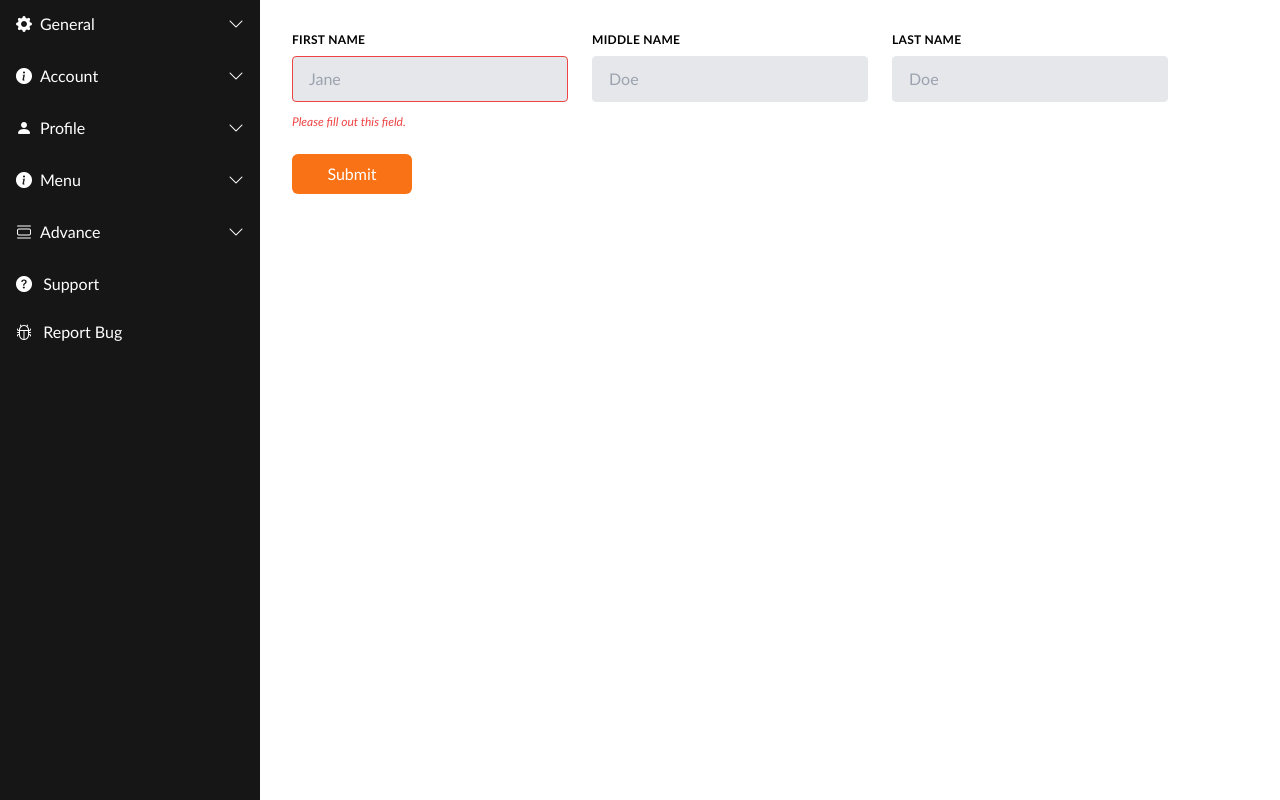
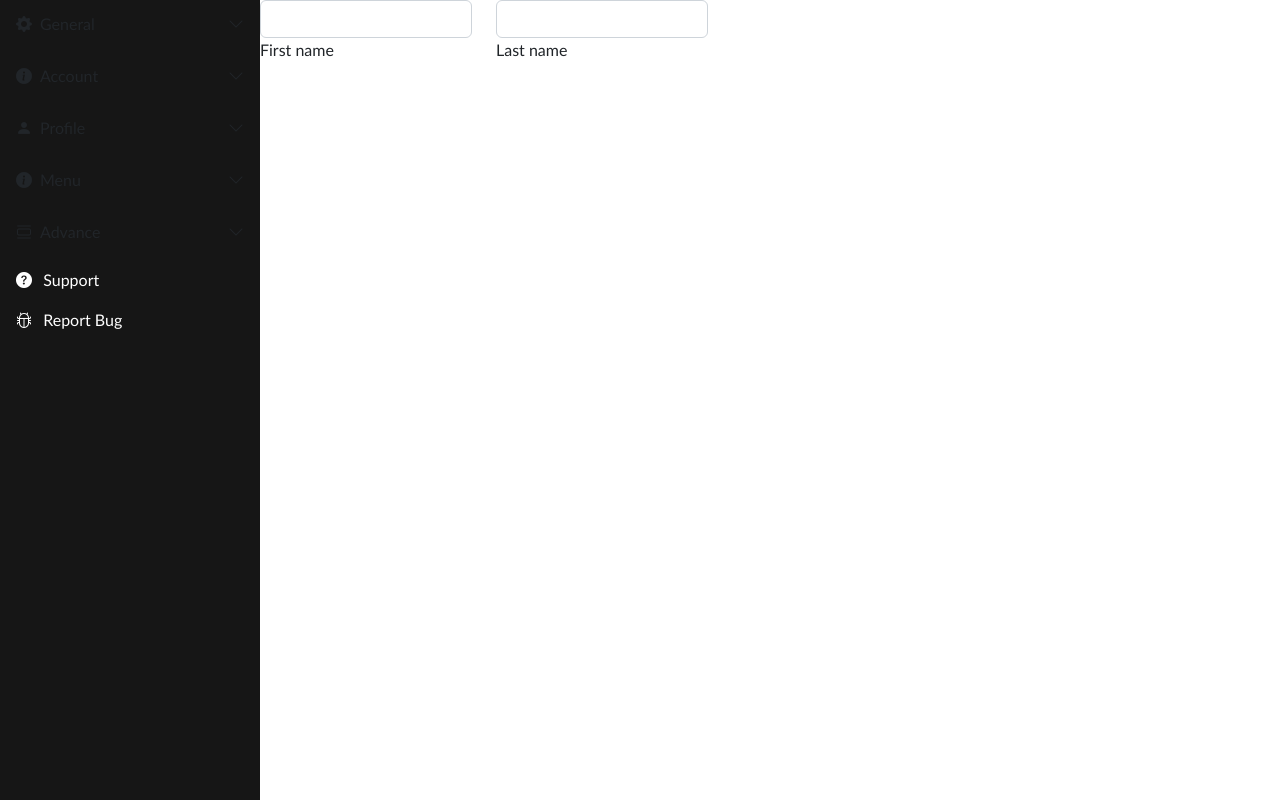
Before and after one commit to arlprogramming/ProjectCMS, a React (Vite) app in the folder arlcmsapp/: page /addemployee in a window 1280 px wide. Built offline with nearby package versions, Linux system fonts and the light colour scheme.

Commit message:
first commit

```diff
--- a/arlcmsapp/src/App.jsx
+++ b/arlcmsapp/src/App.jsx
@@ -23,7 +23,7 @@ export default function App() {
             <Routes>
               <Route path={"/"} element={<Home />} />
               <Route path="/addemployee" element={<AddEmployee />} />
-              <Route path="/addemployee" element={<ListEmployee />} />
+              <Route path="/listemployee" element={<ListEmployee />} />
             </Routes>
           </div>
         </div>
--- /dev/null
+++ b/arlcmsapp/src/Component/Firebase/firebaseConfig.js
@@ -0,0 +1,17 @@
+import { initializeApp } from "firebase/app";
+import { getFirestore } from "firebase/firestore";
+
+// Your web app's Firebase configuration
+const firebaseConfig = {
+  apiKey: "AIzaSyBIlBfXdkLvmVTd5ovjejEU1NAOiw0VZsQ",
+  authDomain: "arl-reactjs.firebaseapp.com",
+  projectId: "arl-reactjs",
+  storageBucket: "arl-reactjs.appspot.com",
+  messagingSenderId: "187149007691",
+  appId: "1:187149007691:web:4404cd30fd4851a86c86ce",
+};
+
+// Initialize Firebase
+const app = initializeApp(firebaseConfig);
+
+export const fireStore = getFirestore(app);
--- a/arlcmsapp/src/Component/Pages/AddEmployee/AddEmployee.jsx
+++ b/arlcmsapp/src/Component/Pages/AddEmployee/AddEmployee.jsx
@@ -1,79 +1,28 @@
 import React from "react";
+import { doc, setDoc } from "firebase/firestore";
+import { fireStore } from "../../Firebase/firebaseConfig";
 
 export default function AddEmployee() {
-  const handleSubmit = (e) => {
-    e.preventDefault();
-
-    let firstname = e.target.firstname.value;
-    let middlename = e.target.middlename.value;
-    let lastname = e.target.lastname.value;
-
-    e.target.firstname.value = "";
-    e.target.lastname.value = "";
-    e.target.middlename.value = "";
-
-    console.info(firstname, middlename, lastname);
-  };
   return (
-    <div className="containerr">
-      <form className="w-[full] max-w-lg" onSubmit={handleSubmit}>
-        <div className="w-[900px] flex -mx-3 mb-6 justify-between">
-          <div className="w-[full] md:w-1/2 px-3 mb-6 md:mb-0">
-            <label
-              className="block uppercase tracking-wide text-white-700 text-xs font-bold mb-2"
-              htmlFor="firstname"
-            >
-              First Name
-            </label>
-            <input
-              className="appearance-none block w-full bg-gray-200 text-gray-700 border border-red-500 rounded py-3 px-4 mb-3 leading-tight focus:outline-none focus:bg-white"
-              id="firstname"
-              type="text"
-              placeholder="Jane"
-            />
-            <p className="text-red-500 text-xs italic">
-              Please fill out this field.
-            </p>
+    <div>
+      <form>
+        <div class="row mb-4">
+          <div class="col">
+            <div class="form-outline">
+              <input type="text" id="form3Example1" class="form-control" />
+              <label class="form-label" for="form3Example1">
+                First name
+              </label>
+            </div>
           </div>
-
-          <div className="w-full md:w-1/2 px-3">
-            <label
-              className="block uppercase tracking-wide text-white-700 text-xs font-bold mb-2"
-              htmlFor="middlename"
-            >
-              Middle Name
-            </label>
-            <input
-              className="appearance-none block w-full bg-gray-200 text-gray-700 border border-gray-200 rounded py-3 px-4 leading-tight focus:outline-none focus:bg-white focus:border-gray-500"
-              id="middlename"
-              type="text"
-              placeholder="Doe"
-            />
+          <div class="col">
+            <div class="form-outline">
+              <input type="text" id="form3Example2" class="form-control" />
+              <label class="form-label" for="form3Example2">
+                Last name
+              </label>
+            </div>
           </div>
-
-          <div className="w-full md:w-1/2 px-3">
-            <label
-              className="block uppercase tracking-wide text-white-700 text-xs font-bold mb-2"
-              htmlFor="lastname"
-            >
-              Last Name
-            </label>
-            <input
-              className="appearance-none block w-full bg-gray-200 text-gray-700 border border-gray-200 rounded py-3 px-4 leading-tight focus:outline-none focus:bg-white focus:border-gray-500"
-              id="lastname"
-              type="text"
-              placeholder="Doe"
-            />
-          </div>
-        </div>
-
-        <div className="flex">
-          <button
-            className="bg-orange-500 rounded-md w-[120px] h-10 text-white"
-            type="submit"
-          >
-            Submit
-          </button>
         </div>
       </form>
     </div>
--- a/arlcmsapp/src/main.jsx
+++ b/arlcmsapp/src/main.jsx
@@ -2,7 +2,7 @@ import React from "react";
 import ReactDOM from "react-dom/client";
 import App from "./App";
 import "./index.css";
-//import "bootstrap/dist/css/bootstrap.min.css";
+import "bootstrap/dist/css/bootstrap.min.css";
 
 ReactDOM.createRoot(document.getElementById("root")).render(
   <React.StrictMode>
```
Also changed, not shown: 1 other file (tests, documents, lock files or other folders).
